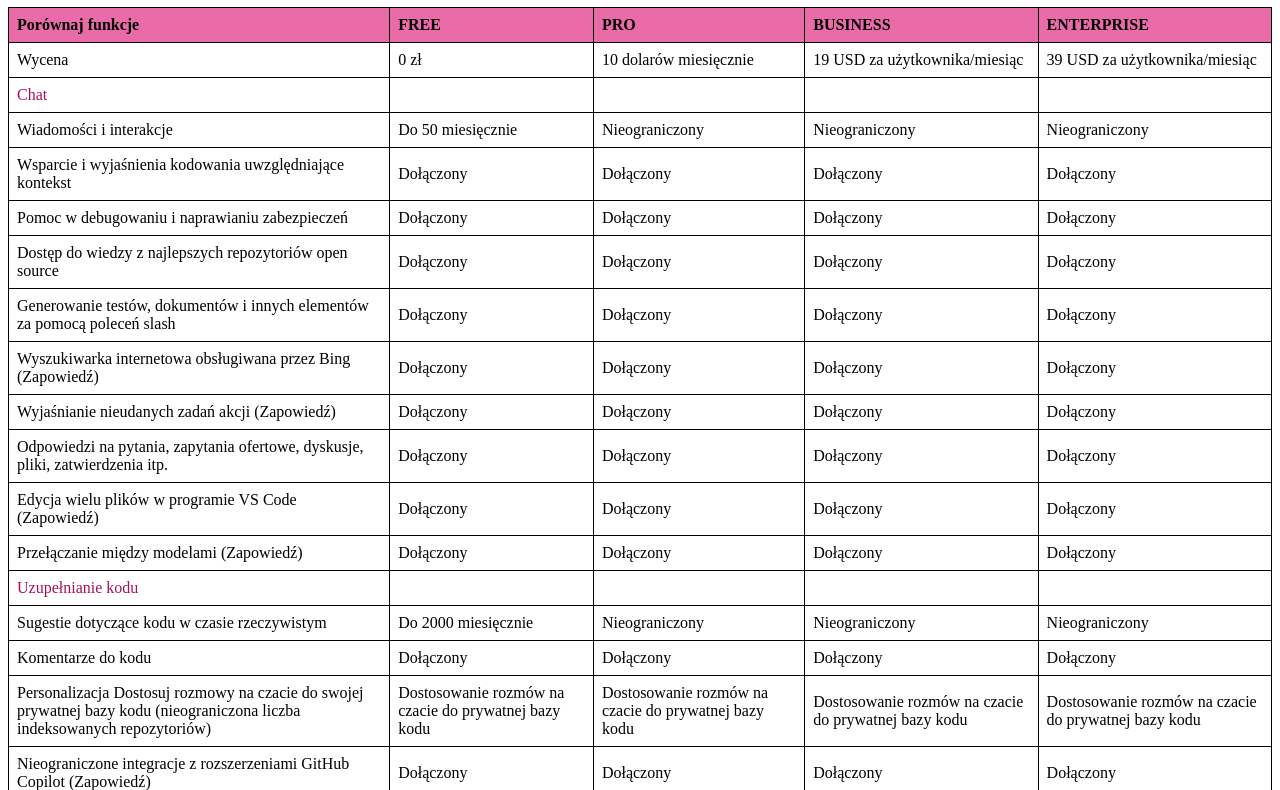
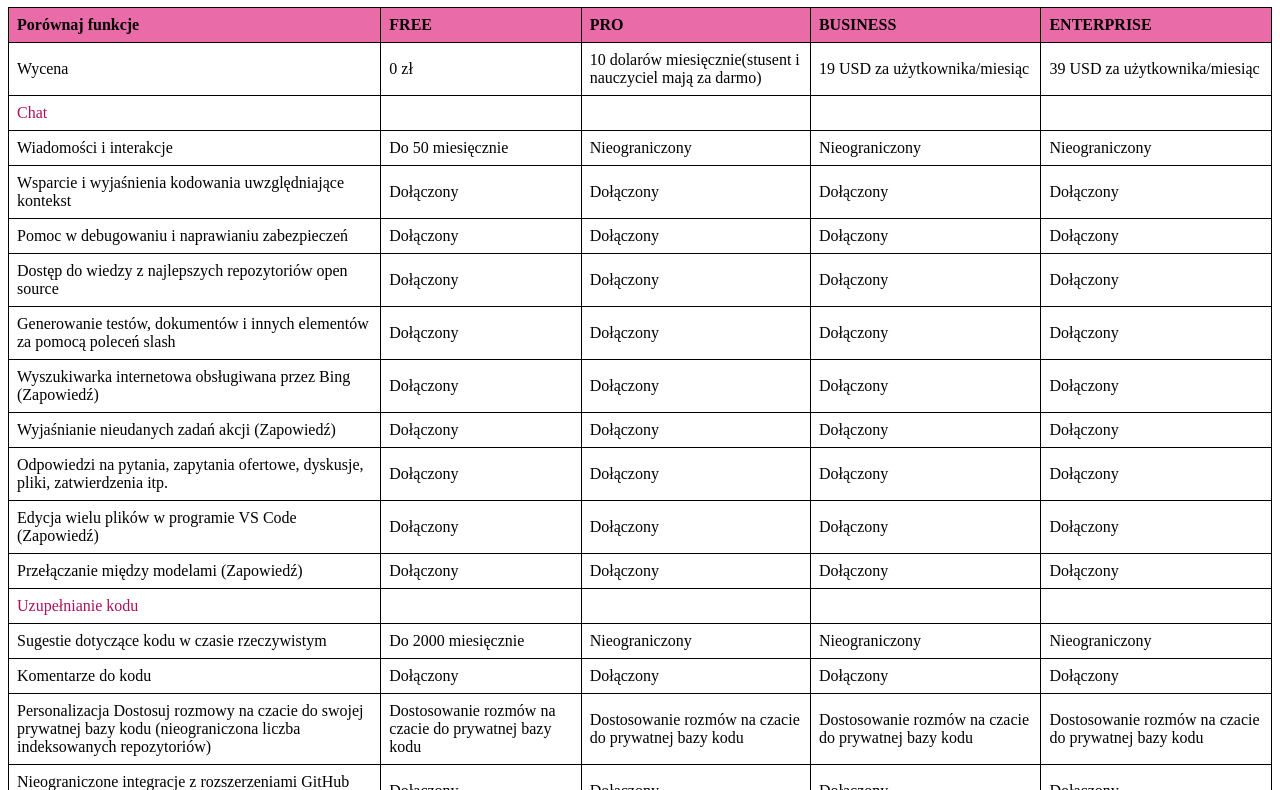
Before and after one commit to AdriannaA1/index.html, a plain HTML site: page index.html in a window 1280 px wide. Shown: the part 73-863 px from the top of the page. Drawn offline with Linux system fonts and the light colour scheme.

Commit message:
Update index.html

```diff
--- a/index.html
+++ b/index.html
@@ -39,7 +39,7 @@
         <tr>
             <td>Wycena</td>
             <td>0 zł</td>
-            <td>10 dolarów miesięcznie</td>
+            <td>10 dolarów miesięcznie(stusent i nauczyciel mają za darmo)</td>
             <td>19 USD za użytkownika/miesiąc</td>
             <td>39 USD za użytkownika/miesiąc</td>
         </tr>
```
